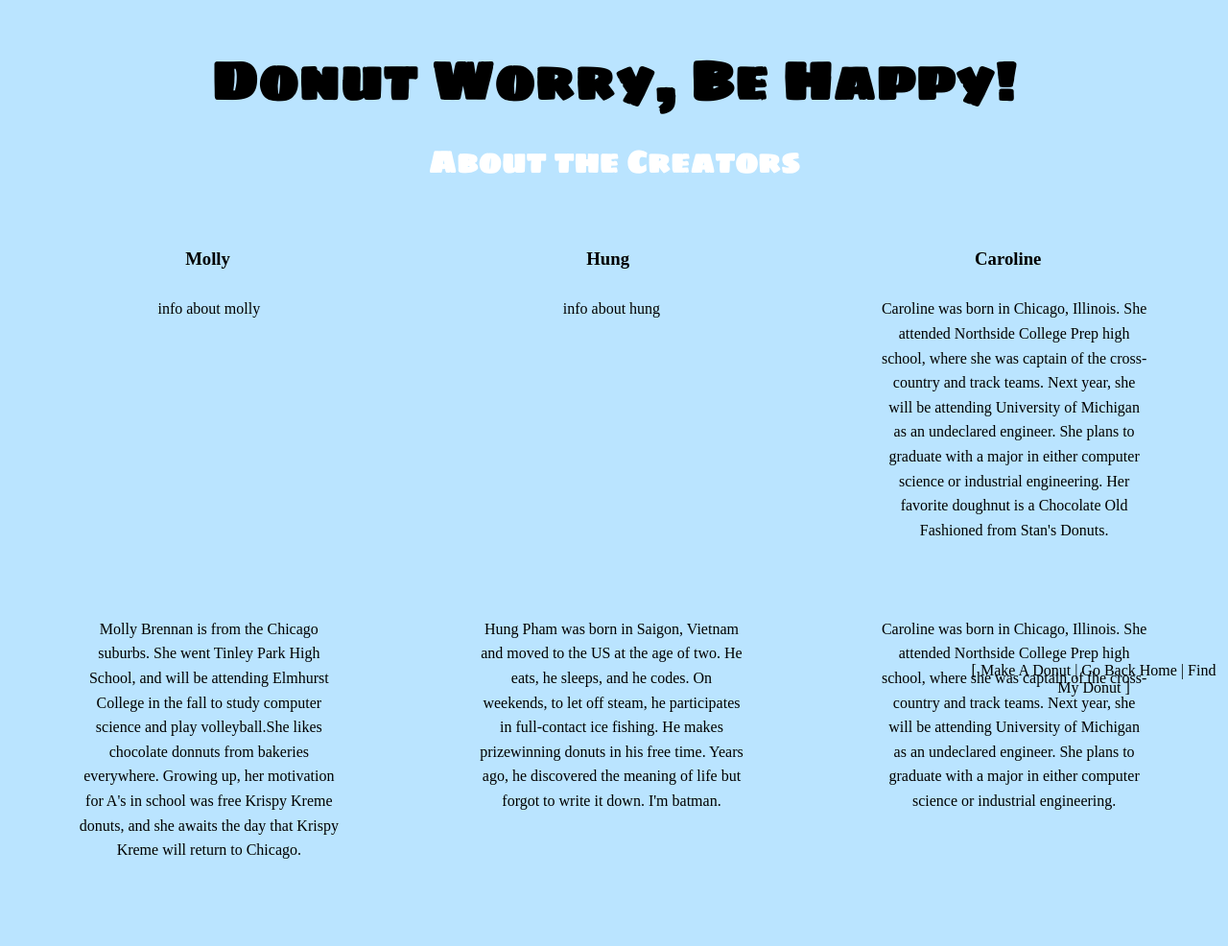
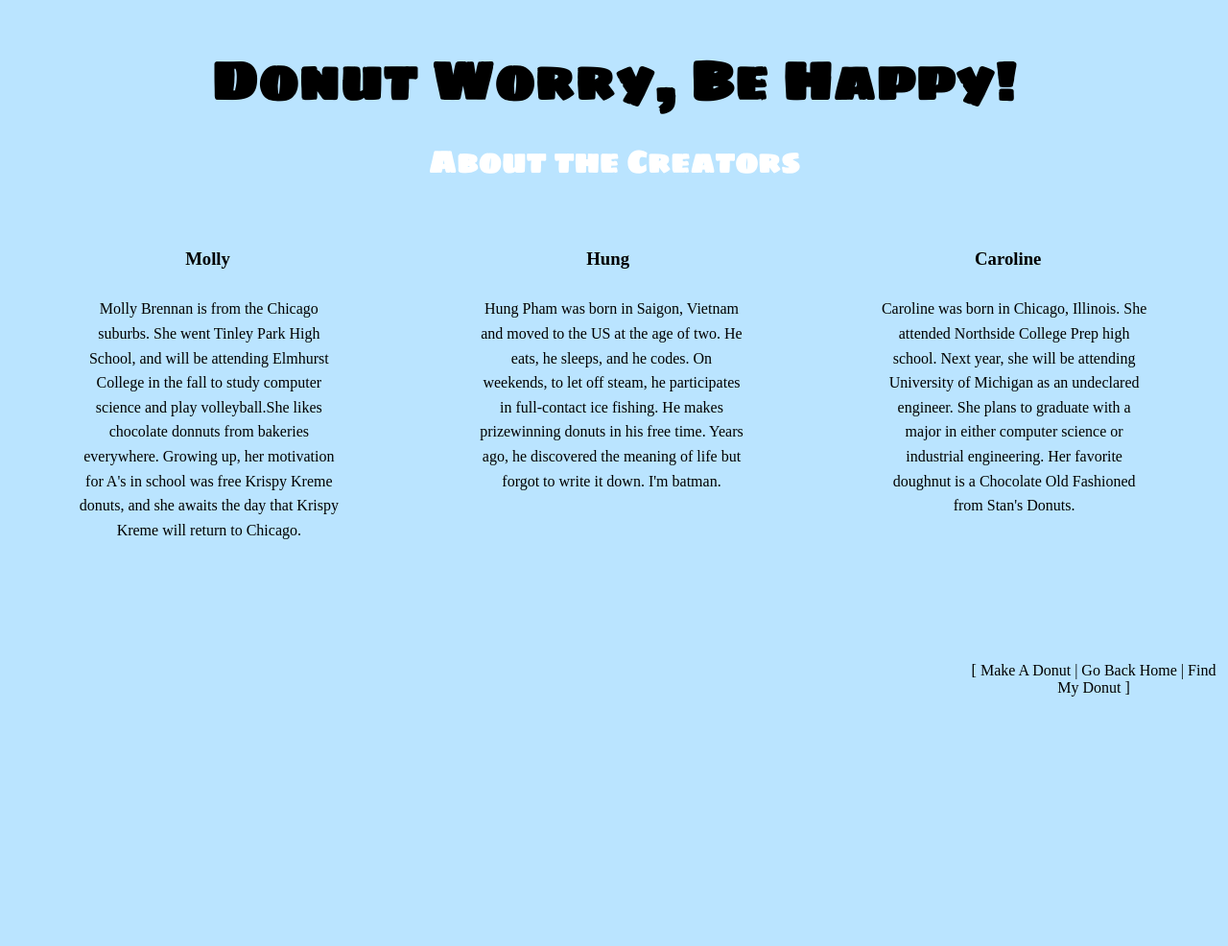
Before and after one commit to HDPham/doughnutworry, a Python web app: template templates/about.html in a window 1280 px wide. Shown: the whole page at 96% size. After the commit the page ends 726 px from the top, so only its background shows below. Run offline with Jinja, Linux system fonts and the light colour scheme; the template is opened without the code that fills it, so the values that code supplies are empty; some libraries are stand-ins or nearby versions; some web fonts are replaced.

Commit message:
About page fixed

```diff
--- a/scripts/script.js
+++ b/scripts/script.js
@@ -71,9 +71,11 @@ function searchCoords() {
 
 function createMarker(place, name) {
   console.log(name);
+  // var image = 'http://vignette1.wikia.nocookie.net/smosh/images/b/b2/Pink_frosted_sprinkled_donut.jpg/revision/latest?cb=20120101131536';
   var marker = new google.maps.Marker({
     map: map,
     position: place.geometry.location
+    // icon: image
   });
   // var infoWindowOptions = {content: name};
   // var infoWindow = new google.maps.InfoWindow(infoWindowOptions);
--- a/stylesheets/style.css
+++ b/stylesheets/style.css
@@ -107,10 +107,8 @@ div#submitbutton{
 }
 
 #aboutlink{
-  position: absolute;
   text-align: center;
-  top: 685px;
-  right: 640px;
+  margin-top: 8%;
 }
 
 .caption{
--- a/templates/about.html
+++ b/templates/about.html
@@ -12,12 +12,9 @@
       <div class="about" ><h3>Hung</h3></div>
       <div class="about" ><h3>Caroline</h3></div>
 
-        <div class="aboutp"id="molly"><p>info about molly</p></div>
-        <div class="aboutp"id="hung"><p>info about hung</p></div>
-        <div class="aboutp"id="caroline"><p>Caroline was born in Chicago, Illinois. She attended Northside College Prep high school, where she was captain of the cross-country and track teams. Next year, she will be attending University of Michigan as an undeclared engineer. She plans to graduate with a major in either computer science or industrial engineering. Her favorite doughnut is a Chocolate Old Fashioned from Stan's Donuts. </p></div>
         <div class="aboutp"id="molly"><p>Molly Brennan is from the Chicago suburbs. She went Tinley Park High School, and will be attending Elmhurst College in the fall to study computer science and play volleyball.She likes chocolate donnuts from bakeries everywhere.  Growing up, her motivation for A's in school was free Krispy Kreme donuts, and she awaits the day that Krispy Kreme will return to Chicago. </p></div>
         <div class="aboutp"id="hung"><p>Hung Pham was born in Saigon, Vietnam and moved to the US at the age of two. He eats, he sleeps, and he codes. On weekends, to let off steam, he participates in full-contact ice fishing. He makes prizewinning donuts in his free time. Years ago, he discovered the meaning of life but forgot to write it down. I'm batman.</p></div>
-        <div class="aboutp"id="caroline"><p>Caroline was born in Chicago, Illinois. She attended Northside College Prep high school, where she was captain of the cross-country and track teams. Next year, she will be attending University of Michigan as an undeclared engineer. She plans to graduate with a major in either computer science or industrial engineering. </p></div>
+        <div class="aboutp"id="caroline"><p>Caroline was born in Chicago, Illinois. She attended Northside College Prep high school. Next year, she will be attending University of Michigan as an undeclared engineer. She plans to graduate with a major in either computer science or industrial engineering. Her favorite doughnut is a Chocolate Old Fashioned from Stan's Donuts. </p></div>
 
 
 
```
Also changed, not shown: donut-icon.png (added), 3 other files.
